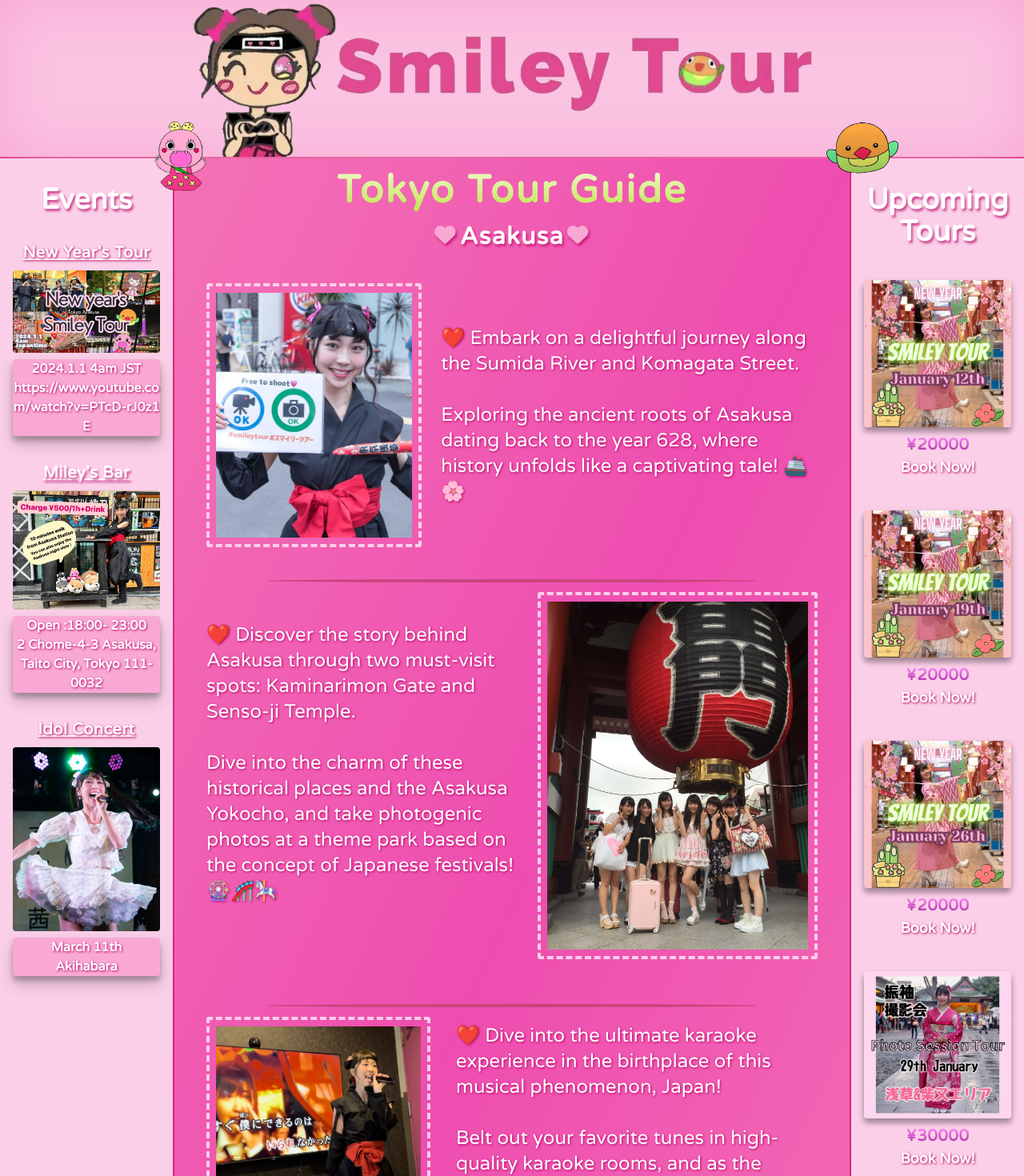
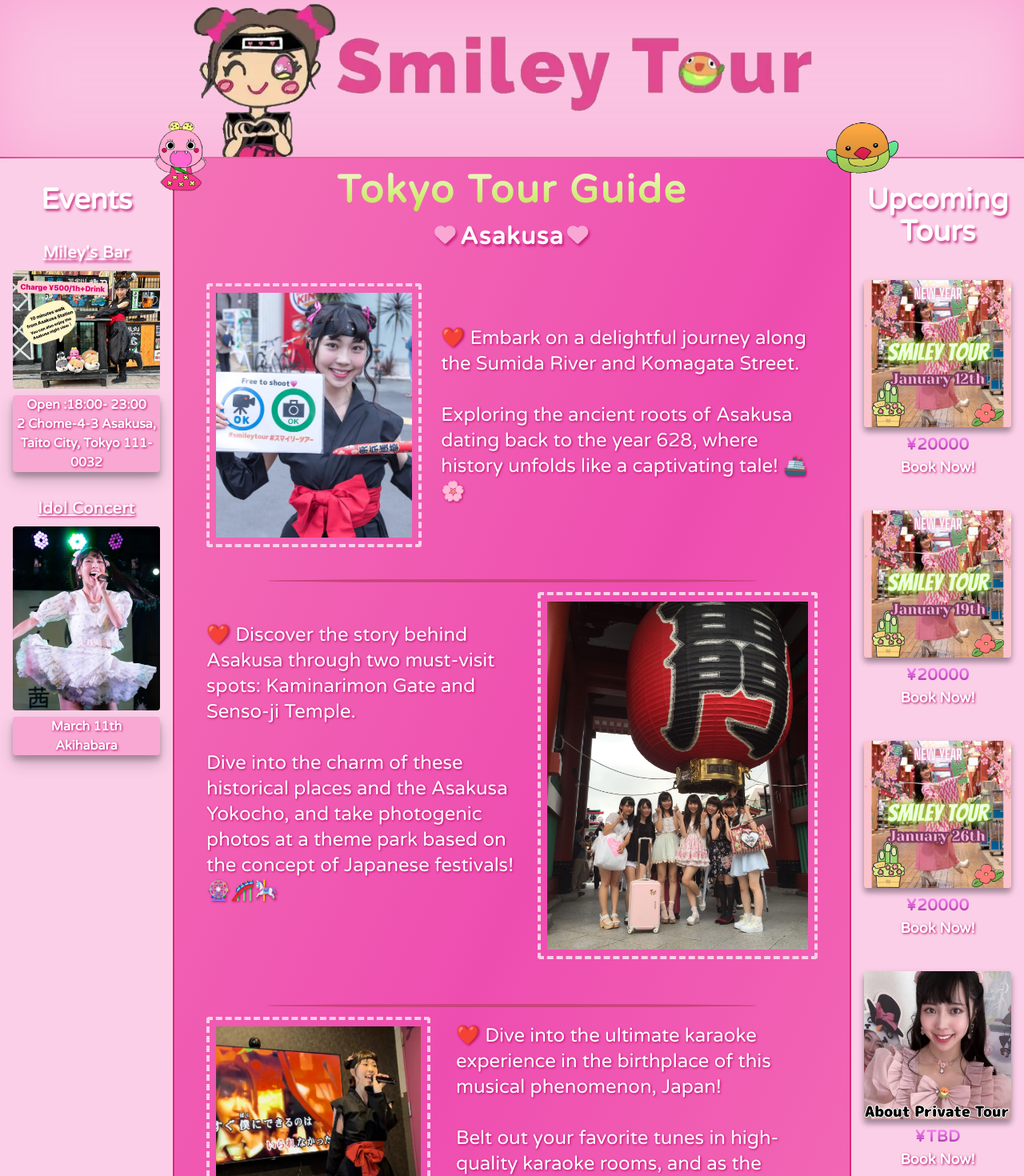
Before and after one commit to brandonrainey/smiley-tours, a Next.js app: page / in a window 1280 px wide. Shown: the top 1470 px of the page at 80% size. Built offline with nearby package versions, Linux system fonts and the light colour scheme; what tailwindcss-animated would draw is missing.

Commit message:
removed an event and tour

```diff
--- a/app/page.tsx
+++ b/app/page.tsx
@@ -41,15 +41,7 @@ export default function Home() {
       tourSpots: 4,
       tourLink: 'https://smileytour.stores.jp/items/658aa1b73cc7cf07c428e031',
     },
-    {
-      tourName: 'jan 29 tour',
-      tourDescription: 'Tour on janurary 29th',
-      tourImage: '/tour-jan29.webp',
-      tourId: 5,
-      tourPrice: 30000,
-      tourSpots: 4,
-      tourLink: 'https://smileytour.stores.jp/items/658aa2d13cc7cf071d28e048',
-    },
+
 
     {
       tourName: 'Private Tour',
--- a/components/InfoSidebar.tsx
+++ b/components/InfoSidebar.tsx
@@ -22,41 +22,8 @@ export default function InfoSidebar({ windowWidth }: InfoSidebarProps) {
       >
         Events
       </h1>
-      {/*  */}
 
-      {/*  */}
-      <div className="text-center font-semibold mt-8 flex flex-col items-center ">
-        <h2
-          className={`text-center text-xl underline tracking-wide font-semibold text-white ${
-            windowWidth > 1100 ? 'textShadow' : 'textShadow3Mobile'
-          }   pb-2`}
-        >
-          New Year&apos;s Tour
-        </h2>
 
-        <div className="flex flex-col items-center ">
-          <Image
-            src="/new-years.webp"
-            width={300}
-            height={288}
-            alt="new years tour image"
-            className="rounded "
-          />
-          <div
-            className={`bg-pink-300 rounded text-white ${
-              windowWidth > 1100 ? 'textShadow' : 'textShadowMobile2'
-            } mt-2 custom:max-w-[288px] max-w-[300px] newShadow `}
-          >
-            <p>2024.1.1 4am JST</p>
-            <a
-              href="https://www.youtube.com/watch?v=PTcD-rJ0z1E"
-              className="hover:text-pink-800 break-all"
-            >
-              <p>https://www.youtube.com/watch?v=PTcD-rJ0z1E</p>
-            </a>
-          </div>
-        </div>
-      </div>
       {/*  */}
       <div className="text-center font-semibold flex flex-col items-center mt-8">
         <h2
```
